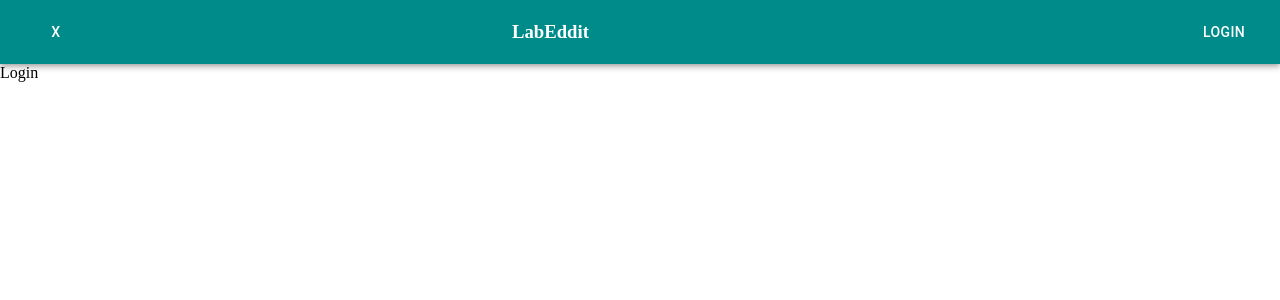
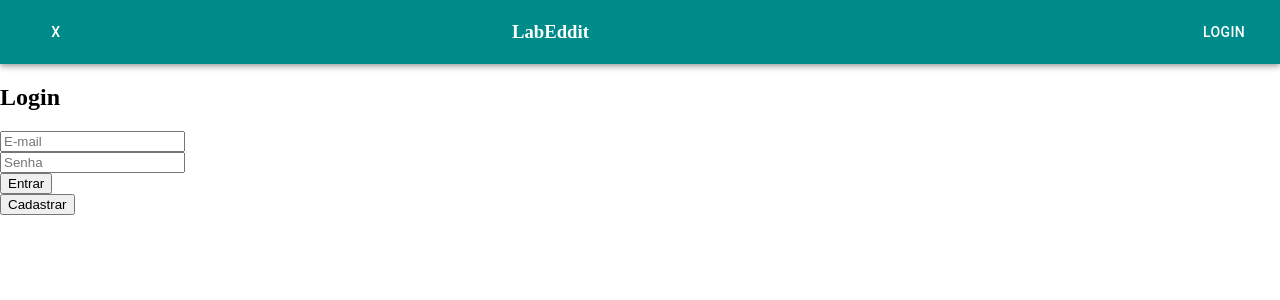
Before and after one commit to future4code/ailton-Daniela-Pinheiro, a React (Create React App) app in the folder modulo3/projeto-labeddit/: page /entrar in a window 1280 px wide. Shown: the top 300 px of the page. Built offline with nearby package versions, Linux system fonts and the light colour scheme.

Commit message:
Formulário de login

```diff
--- /dev/null
+++ b/modulo3/projeto-labeddit/src/components/LoginForm/LoginForm.js
@@ -0,0 +1,38 @@
+import React from "react"
+import { useForm } from "../../hooks/useForm"
+
+export function LoginForm() {
+    const [form, onChangeInput, cleanInput] = useForm({email: "", password: ""})
+
+    const onSubmitForm = (event) => {
+        event.preventDefault()
+
+        // login
+
+        cleanInput()
+    }
+
+    return <form onSubmit={onSubmitForm}>
+        <input
+            name="email"
+            placeholder="E-mail"
+            type="email"
+            value={form.email}
+            onChange={onChangeInput}
+            required
+        />
+        <br/>
+        <input
+            name="password"
+            placeholder="Senha"
+            type="password"
+            value={form.password}
+            onChange={onChangeInput}
+            // pattern="[0-9a-zA-Z]{8,30}"
+            required
+        />
+        <br/>
+        <button type="submit">Entrar</button>
+        <br/>
+    </form>
+}
--- /dev/null
+++ b/modulo3/projeto-labeddit/src/hooks/useForm.js
@@ -0,0 +1,16 @@
+import { useState } from "react"
+
+export const useForm = (initialState) => {
+    const [form, setForm] = useState(initialState)
+
+    const onChangeInput = (event) => {
+        const {value, name} = event.target
+        setForm({...form, [name]: value})
+    }
+
+    const cleanInput = () => {
+        setForm(initialState)
+    }
+
+    return [form, onChangeInput, cleanInput]
+}
--- a/modulo3/projeto-labeddit/src/pages/LoginPage/LoginPage.js
+++ b/modulo3/projeto-labeddit/src/pages/LoginPage/LoginPage.js
@@ -1,7 +1,16 @@
 import React from "react"
+import { useNavigate } from "react-router-dom"
+import { LoginForm } from "../../components/LoginForm/LoginForm"
+import { goToSignUpPage } from "../../router/coordinator"
 
 export default function LoginPage() {
+    const navigate = useNavigate()
+
     return <div>
-        Login
+        <h2>Login</h2>
+
+        <LoginForm />
+
+        <button onClick={() => goToSignUpPage(navigate)} >Cadastrar</button>
     </div>
 }
```
Also changed, not shown: modulo3/projeto-labeddit/src/hooks/useRequestData.js (added, +15 -0 lines).
